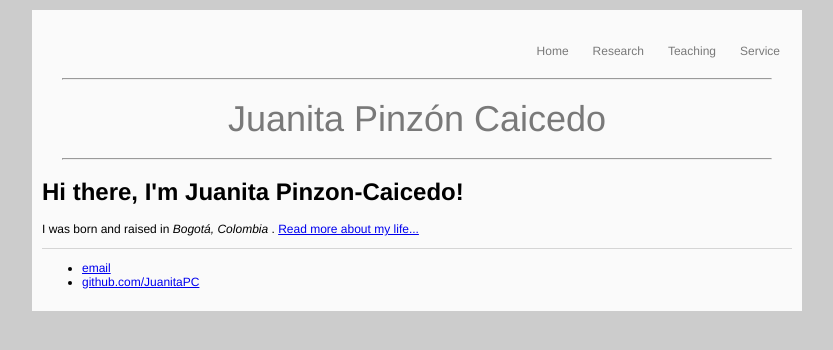
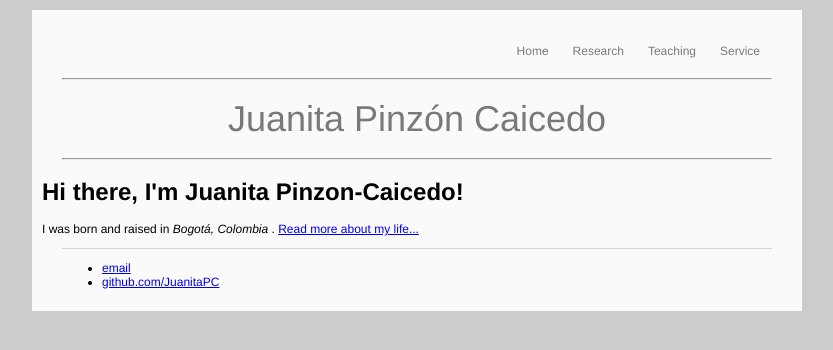
Before and after one commit to JuanitaPC/JuanitaPC.github.io, a Jekyll site: the page built from index.html, in a window 1280 px wide. Shown: the top 350 px of the page, without its empty margins (223-1056 px from the left). Built offline with Jekyll 4.4.1, drawn with Linux system fonts in a browser that asks for light colours.

Commit message:
Update main.css

```diff
--- a/css/main.css
+++ b/css/main.css
@@ -4,7 +4,7 @@ body {
 	margin-right: auto;
 	margin-left: auto;
 	background: rgb(204,204,204);
-	font-family: Helvetica, Arial, sans-serif;
+	font-family: Helvetica, sans-serif;
 	font-size: 12px;
 	color: black;
 }
@@ -20,6 +20,8 @@ body {
 	position: relative;
 }
 nav{
+	margin-right: 20px;
+	margin-left: 20px;
 	font-size: 1em;
 }
 header{
@@ -30,6 +32,8 @@ header{
 	color: rgb(121, 121, 121);
 }
 footer {
+	margin-right: 20px;
+	margin-left: 20px;
 	border-top: 1px solid #d5d5d5;
 	font-size: 1em;
 }
```
